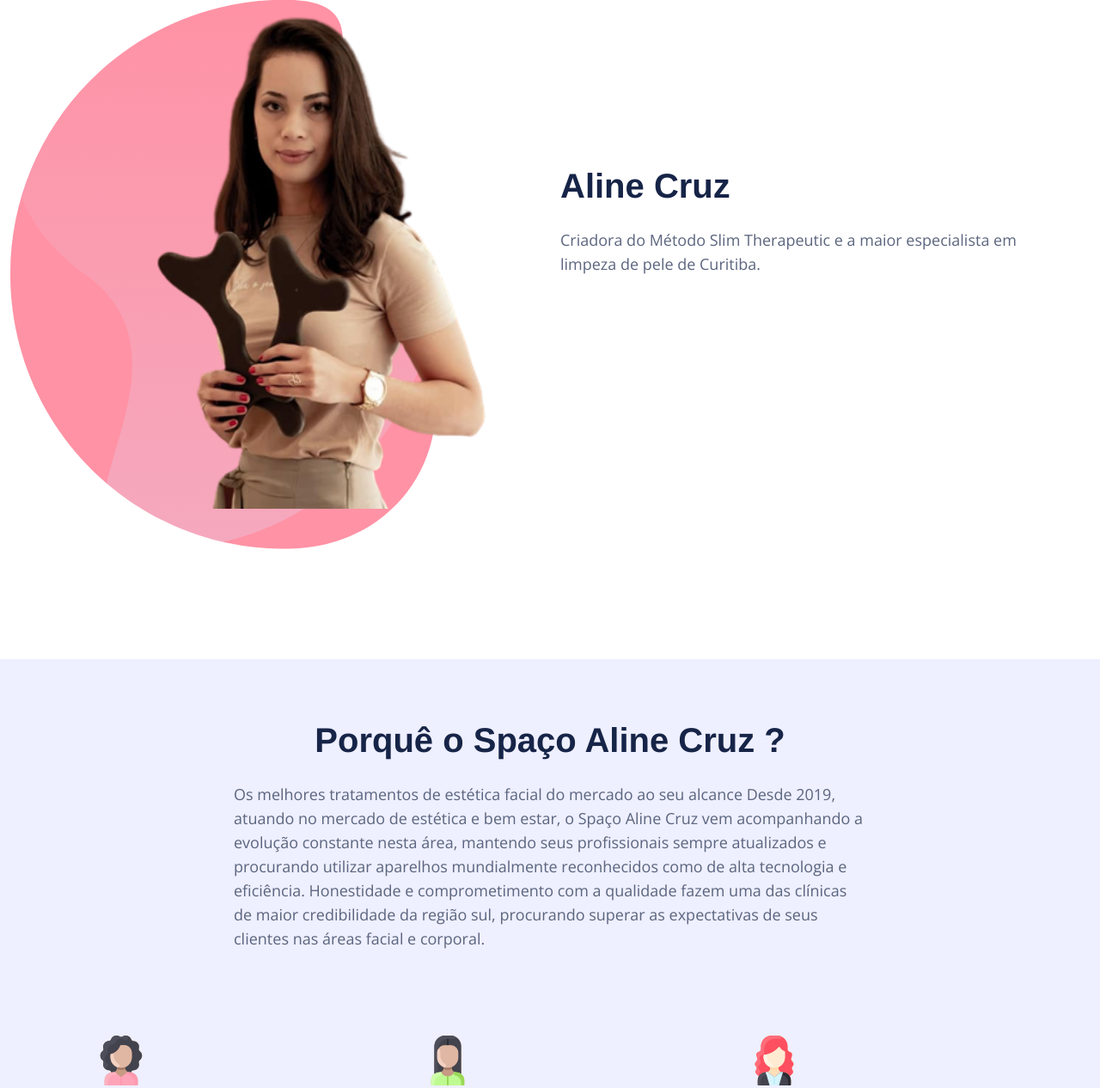
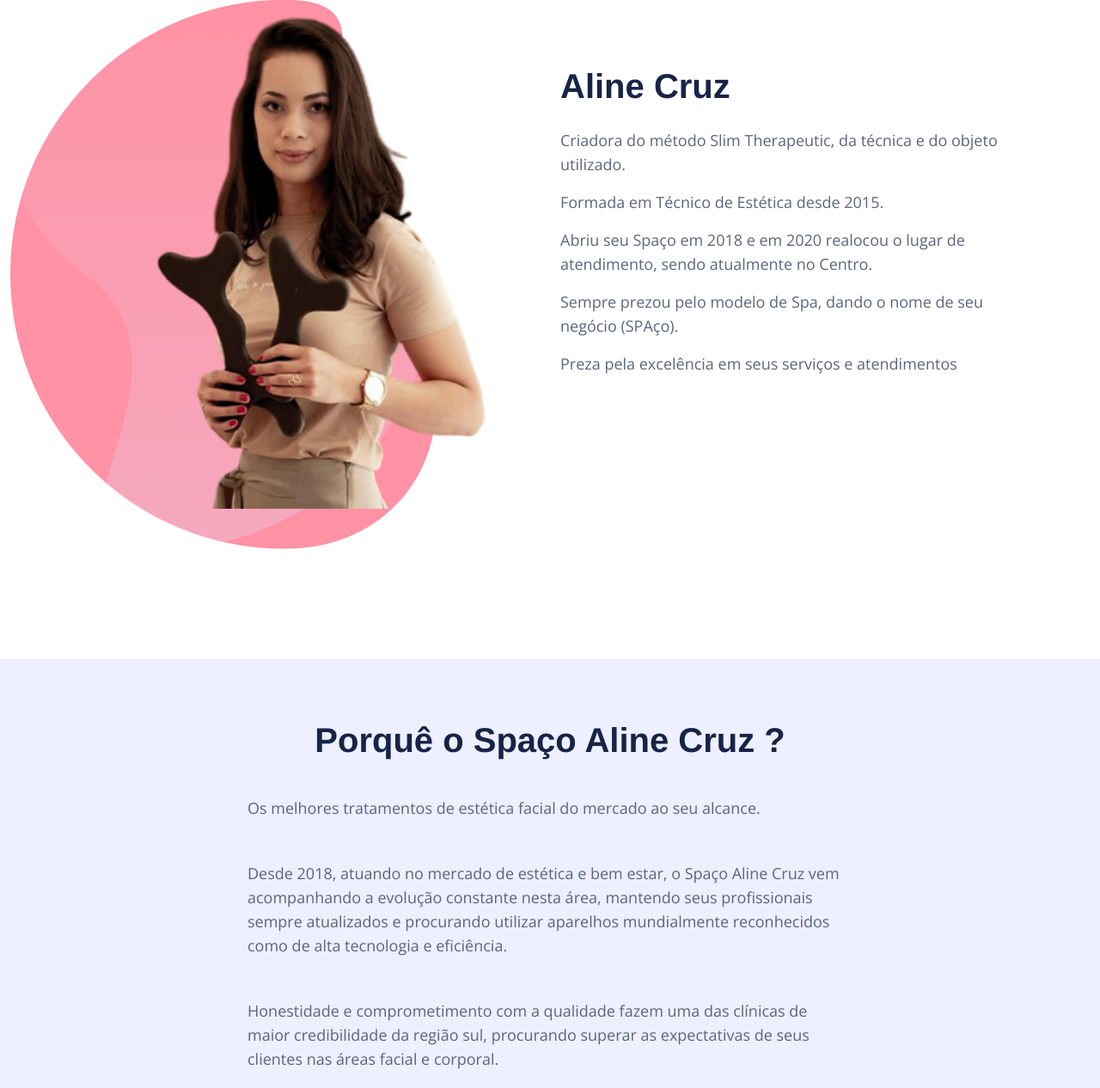
Before and after one commit to pscordeiro/SpacoAlineCruz, a plain HTML site: page index.html in a window 1280 px wide. Shown: the part 1936-3202 px from the top of the page at 86% size. Drawn offline with nearby package versions, Linux system fonts and the light colour scheme.

Commit message:
CHANGE: alterando frases do sobre

```diff
--- a/index.html
+++ b/index.html
@@ -195,8 +195,20 @@
               <h2 class="mb-25 wow fadeInUp" data-wow-delay=".2s">
                 Aline Cruz
               </h2>
-              <p class="wow fadeInUp" data-wow-delay=".4s">
-                Criadora do Método Slim Therapeutic e a maior especialista em limpeza de pele de Curitiba.
+              <p class="wow fadeInUp mb-3" data-wow-delay=".4s">
+                Criadora do método Slim Therapeutic, da técnica e do objeto utilizado.
+              </p>
+              <p class="wow fadeInUp mb-3" data-wow-delay=".4s">
+                Formada em Técnico de Estética desde 2015.
+              </p>
+              <p class="wow fadeInUp mb-3" data-wow-delay=".4s">
+                Abriu seu Spaço em 2018 e em 2020 realocou o lugar de atendimento, sendo atualmente no Centro.
+              </p>
+              <p class="wow fadeInUp mb-3" data-wow-delay=".4s">
+                Sempre prezou pelo modelo de Spa, dando o nome de seu negócio (SPAço).
+              </p>
+              <p class="wow fadeInUp mb-3 mt-3" data-wow-delay=".4s">
+                Preza pela excelência em seus serviços e atendimentos
               </p>
             </div>
           </div>
@@ -265,10 +277,13 @@
               <h2 class="mb-25 wow fadeInUp" data-wow-delay=".2s">
                 Porquê o Spaço Aline Cruz ?
               </h2>
-              <p class="wow fadeInUp text-servicos" data-wow-delay=".4s">
-                Os melhores tratamentos de estética facial do mercado ao seu alcance
-
-                Desde 2019, atuando no mercado de estética e bem estar, o Spaço Aline Cruz vem acompanhando a evolução constante nesta área, mantendo seus profissionais sempre atualizados e procurando utilizar aparelhos mundialmente reconhecidos como de alta tecnologia e eficiência.
+              <p class="p-3 wow fadeInUp text-servicos mt-3" data-wow-delay=".1s">
+                Os melhores tratamentos de estética facial do mercado ao seu alcance.
+              </p>
+              <p class="p-3 wow fadeInUp text-servicos mt-3" data-wow-delay=".2s">
+                Desde 2018, atuando no mercado de estética e bem estar, o Spaço Aline Cruz vem acompanhando a evolução constante nesta área, mantendo seus profissionais sempre atualizados e procurando utilizar aparelhos mundialmente reconhecidos como de alta tecnologia e eficiência.
+              </p>
+              <p class="p-3 wow fadeInUp text-servicos mt-3" data-wow-delay=".3s">
                 Honestidade e comprometimento com a qualidade fazem uma das clínicas de maior credibilidade da região sul, procurando superar as expectativas de seus clientes nas áreas facial e corporal.
               </p>
             </div>
```
